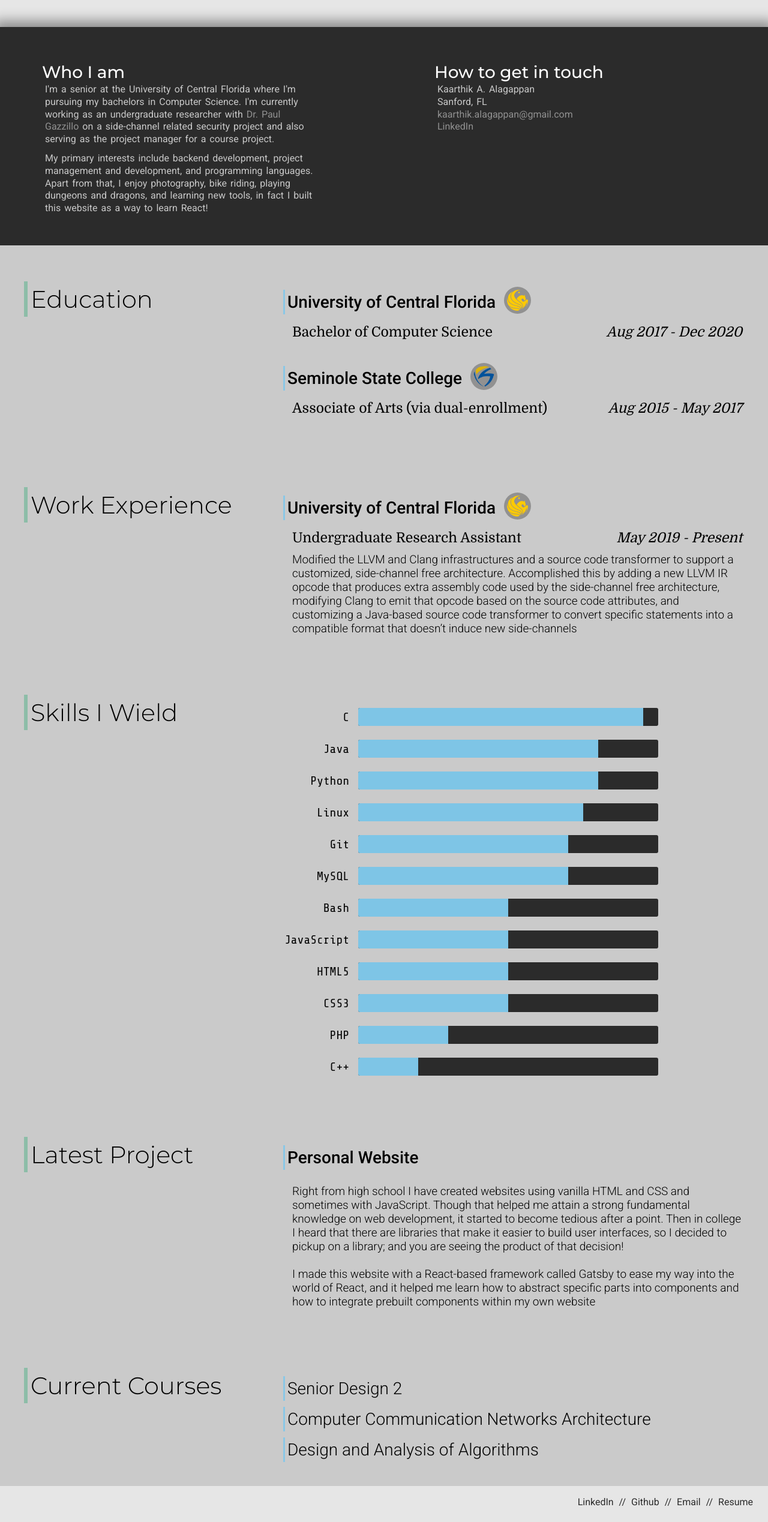
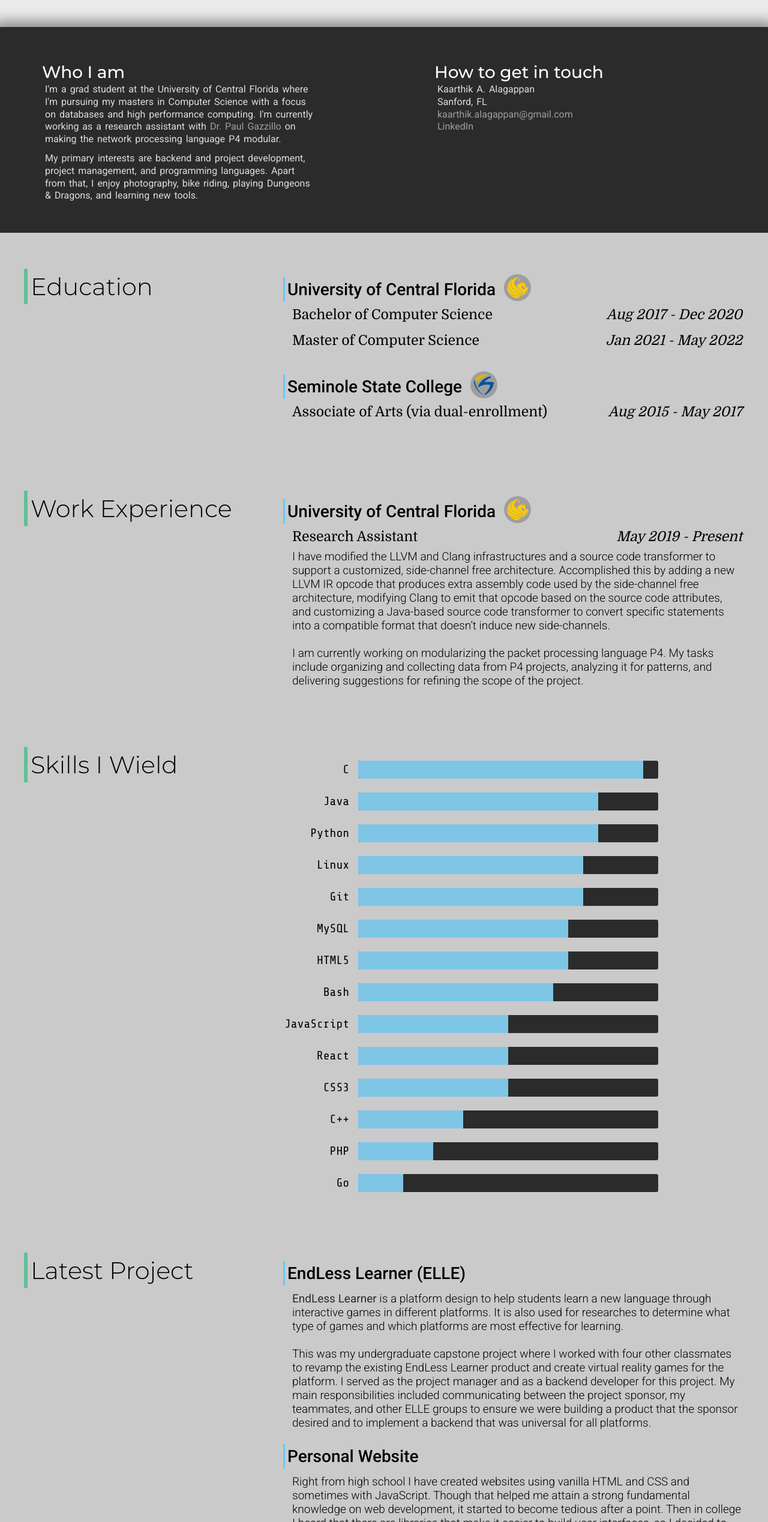
Before and after one commit to kaarthikalagappan/dev-portfolio, a Gatsby site: page / in a window 1280 px wide. Shown: the part 263-2800 px from the top of the page at 60% size. Built offline with nearby package versions, Linux system fonts and the light colour scheme; Gatsby itself is replaced by a stand-in of ours.

Commit message:
Updating relevant information

```diff
--- a/gatsby-config.js
+++ b/gatsby-config.js
@@ -5,46 +5,27 @@
  */
 
 module.exports = {
+  siteMetadata: {
+    title: "Kaarthik Alagappan",
+    description:
+      "A profile website for Kaarthik Alagappan",
+    url: "https://kaarthikalagappan.dev"
+  },
   /* Your site config here */
   plugins: [
     `gatsby-plugin-sass`,
     {
-      resolve: `gatsby-plugin-prefetch-google-fonts`,
+      resolve: `gatsby-plugin-google-fonts`,
       options: {
         fonts: [
-          {
-            family: `Montserrat`,
-            variants: [`200`, `300`, `400`, `500`, `600`, `700`, `800`, `900`]
-          },
-          {
-            family: `Montserrat Alternates`,
-            variants: [`200`, `300`, `400`, `500`, `600`, `700`, `800`, `900`]
-          },
-          {
-            family: `Roboto`,
-            subsets: [`latin`],
-            variants: [`300`, `400`, `500`, `700`]
-          },
-          {
-            family: `Crimson Text`,
-            variants: [`400`, `400i`]
-          },
-          {
-            family: `Domine`,
-            variants: [`400`, `700`]
-          },
-          {
-            family: `Lora`,
-            variants: [`300`, `400`, `500`, `700`]
-          },
-          {
-            family: `VT323`,
-            variants: [`400`]
-          },
-          {
-            family: `Share Tech Mono`,
-            variants: [`400`],
-          },
+          `Montserrat\:200,300,400,500,600,700,800,900`,
+          `Montserrat Alternates\:200,300,400,500,600,700,800,900`,
+          `Roboto\:300,400,500,700`,
+          `Crimson Text\:400,400i`,
+          `Domine\:400,700`,
+          `Lora\:300,400,500,700`,
+          `VT323\:400`,
+          `Share Tech Mono\:400`
         ],
       },
     }
--- a/src/assets/author_details.json
+++ b/src/assets/author_details.json
@@ -13,13 +13,15 @@
         "Java" : 80,
         "Python" : 80,
         "Linux" : 75,
-        "Git" : 70,
+        "Git" : 75,
         "MySQL" : 70,
-        "Bash" : 50,
+        "HTML5" : 70,
+        "Bash" : 65,
         "JavaScript" : 50,
-        "HTML5" : 50,
+        "React" : 50,
         "CSS3" : 50,
-        "PHP" : 30,
-        "C++" : 20
+        "C++" : 35,
+        "PHP" : 25,
+        "Go" : 15
     }
 }
--- a/src/components/About.js
+++ b/src/components/About.js
@@ -7,11 +7,11 @@
             <div className="description">
                 <h3 className="mini-header">Who I am</h3>
                 <p>
-                    I'm a senior at the University of Central Florida where I'm pursuing my bachelors in Computer Science.
-                    I'm currently working as an undergraduate researcher with <a href="https://paulgazzillo.com/" target="_blank" rel="noreferrer">Dr. Paul Gazzillo</a> on a side-channel related security project and also serving as the project manager for a course project. <br />
+                    I'm a grad student at the University of Central Florida where I'm pursuing my masters in Computer Science with a focus on databases and high performance computing.
+                    I'm currently working as a research assistant with <a href="https://paulgazzillo.com/" target="_blank" rel="noreferrer">Dr. Paul Gazzillo</a> on making the network processing language P4 modular. <br />
                 </p>
                 <p>
-                    My primary interests include backend development, project management and development, and programming languages. Apart from that, I enjoy photography, bike riding, playing dungeons and dragons, and learning new tools, in fact I built this website as a way to learn React!
+                    My primary interests are backend and project development, project management, and programming languages. Apart from that, I enjoy photography, bike riding, playing Dungeons & Dragons, and learning new tools.
                 </p>
             </div>
             <div className="description">
--- a/src/components/Home.js
+++ b/src/components/Home.js
@@ -21,7 +21,7 @@
         <div className="home">
             <div className="contain">
                 <div className="avatar">
-                    <Avatar alt="Remy Sharp" src={ProfilePic} className={classes.large} style={{border: '6px solid #1d1d1d'}}/>
+                    <Avatar alt="Kaarthik Alagappan" src={ProfilePic} className={classes.large} style={{border: '6px solid #1d1d1d'}}/>
                 </div>
                 <div>
                     <h1 className="title">Hello! I'm {Author.first_name}.</h1>
--- a/src/components/Resume.js
+++ b/src/components/Resume.js
@@ -15,9 +15,13 @@
                                 <p>University of Central Florida</p>
                                 <img src={UCFLogo} alt="UCF Logo" className="circle"/>
                             </div>
-                            <div className="resume-description">
+                            <div className="resume-description" style={{marginBottom: "-30px"}}>
                                 <p className="left-info">Bachelor of Computer Science</p>
                                 <p className="right-info"><i>Aug 2017 - Dec 2020</i></p>
+                            </div>
+                            <div className="resume-description">
+                                <p className="left-info">Master of Computer Science</p>
+                                <p className="right-info"><i>Jan 2021 - May 2022</i></p>
                             </div>
                         </div>
                         <div className="right-side">
@@ -43,11 +47,12 @@
                                 <img src={UCFLogo} alt="UCF Logo" />
                             </div>
                             <div className="resume-description">
-                                <p className="left-info">Undergraduate Research Assistant</p>
+                                <p className="left-info">Research Assistant</p>
                                 <p className="right-info"><i>May 2019 - Present</i></p>
                             </div>
-                            <p className="resume-description explanation">
-                                Modified the LLVM and Clang infrastructures and a source code transformer to support a customized, side-channel free architecture. Accomplished this by adding a new LLVM IR opcode that produces extra assembly code used by the side-channel free architecture, modifying Clang to emit that opcode based on the source code attributes, and customizing a Java-based source code transformer to convert specific statements into a compatible format that doesn’t induce new side-channels
+                            <p className="explanation resume-description">
+                                I have modified the LLVM and Clang infrastructures and a source code transformer to support a customized, side-channel free architecture. Accomplished this by adding a new LLVM IR opcode that produces extra assembly code used by the side-channel free architecture, modifying Clang to emit that opcode based on the source code attributes, and customizing a Java-based source code transformer to convert specific statements into a compatible format that doesn’t induce new side-channels. <br /> <br />
+                                I am currently working on modularizing the packet processing language P4. My tasks include organizing and collecting data from P4 projects, analyzing it for patterns, and delivering suggestions for refining the scope of the project.
                             </p>
                         </div>
                     </div>
@@ -69,6 +74,13 @@
                     <div className="cols">
                         <div className="right-side">
                             <div className="resume-mini-header">
+                                <p>EndLess Learner (ELLE)</p>
+                            </div>
+                            <p className="explanation">
+                                <a href="https://endlesslearner.com/home">EndLess Learner</a> is a platform design to help students learn a new language through interactive games in different platforms. It is also used for researches to determine what type of games and which platforms are most effective for learning. <br/> <br/>
+                                This was my undergraduate capstone project where I worked with four other classmates to revamp the existing EndLess Learner product and create virtual reality games for the platform. I served as the project manager and as a backend developer for this project. My main responsibilities included communicating between the project sponsor, my teammates, and other ELLE groups to ensure we were building a product that the sponsor desired and to implement a backend that was universal for all platforms.
+                            </p>
+                            <div className="resume-mini-header">
                                 <p>Personal Website</p>
                             </div>
                             <p className="explanation">
@@ -81,17 +93,18 @@
             </div>
             <div className="resume panels">
                 <div className="flex-container">
-                    <h3 className="resume-header">Current Courses</h3>
+                    <h3 className="resume-header">Current Courses<br/>
+                    <p style={{fontSize: '30px', margin: '0px', marginTop: '2px', marginBottom: '2px'}}>(Spring 2021)</p></h3>
                     <div className="cols">
                         <div className="right-side">
                             <div className="resume-mini-header">
-                                <p style={{fontWeight: 300}}>Senior Design 2</p>
+                                <p style={{fontWeight: 300}}>High Performance Computing and Programming</p>
                             </div>
                             <div className="resume-mini-header">
-                                <p style={{fontWeight: 300}}>Computer Communication Networks Architecture</p>
+                                <p style={{fontWeight: 300}}>Parallel and Distributed Database Systems</p>
                             </div>
                             <div className="resume-mini-header">
-                                <p style={{fontWeight: 300}}>Design and Analysis of Algorithms</p>
+                                <p style={{fontWeight: 300}}>Malware Software Vulnerability</p>
                             </div>
 
                         </div>
--- a/src/styles/global.scss
+++ b/src/styles/global.scss
@@ -1,11 +1,11 @@
 /* Theme Colors */
-$start_bg_color: #e6e6e6;
+$start_bg_color: #ebebeb;
 $about_bg_color: #2B2B2B;
-$about_text_color: #c9c9c9;
-$link_font_color: #919191;
+$about_text_color: #dddddd;
+$link_font_color: #9e9e9e;
 $resume_bg_color: #cacaca;
-$side_bar_color: #8dbda8;
-$mini_side_bar_color: #8ac7e6;
+$side_bar_color: #61c097;
+$mini_side_bar_color: #67c9fa;
 $side_bar_size: 6px;
 
 
@@ -13,7 +13,12 @@
 body {
 	margin: 0 auto;
 	font-family: 'Roboto';
-    background-color: $start_bg_color;
+	background-color: $start_bg_color;
+	a {
+		color: $about_bg_color;
+		text-decoration: none;
+		font-weight: 400;
+	}
 }
 .panels {
 	position: relative;
@@ -57,7 +62,6 @@
 		color: $about_bg_color;
 		font-size: 3.5em;
 		margin-right: 10px;
-		text-decoration: none;
 	}
 	Button {
 		margin-top: -24px;
@@ -88,7 +92,6 @@
   	-moz-box-shadow:    0px 0px 20px 10px rgba(0, 0, 0, 0.4);
   	box-shadow:         0px 0px 20px 10px rgba(0, 0, 0, 0.4);
 	a {
-		text-decoration: none;
 		color: $link_font_color;
 	}
 }
@@ -184,7 +187,7 @@
 	width: 100%;
 	font-size: 23px;
 	margin-left: 15px;
-	margin-top: -12px;
+	margin-top: -20px;
 	p {
 		display: table-cell;
 	}
@@ -195,6 +198,10 @@
 	font-size: 19px;
 	width: 100%;
 	margin-left: 15px;
+	margin-top: 5px;
+}
+.resume-description.explanation {
+	margin-top: -15px !important;
 }
 .left-info {
 	float: left;
```
Also changed, not shown: static/favicon.png (added), 1 other file.
